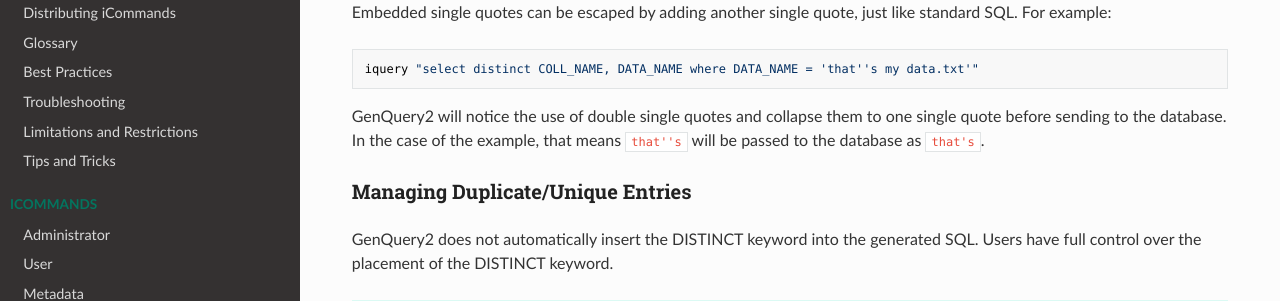
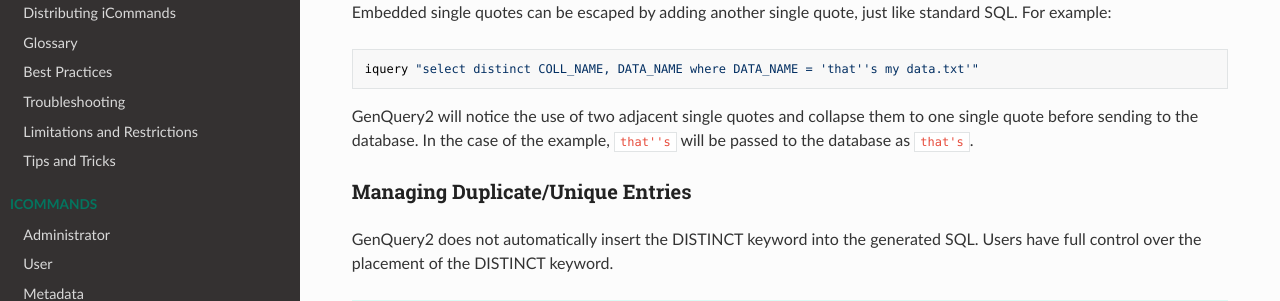
Before and after one commit to irods/irods_docs, an MkDocs documentation site: the page built from docs/system_overview/genquery.md, in a window 1280 px wide and 900 px high, scrolled down 20277 px. Shown: the part 151-452 px from the top of the window. Built offline with MkDocs 1.6.1, drawn with Linux system fonts in a browser that asks for light colours; nearby versions of some CDN libraries.

Commit message:
[#134] GenQuery2: Align wording for escaping single quotes with GenQuery1.

````diff
--- a/docs/system_overview/genquery.md
+++ b/docs/system_overview/genquery.md
@@ -841,7 +841,7 @@
 iquery "select distinct COLL_NAME, DATA_NAME where DATA_NAME = 'that''s my data.txt'"
 ```
 
-GenQuery2 will notice the use of double single quotes and collapse them to one single quote before sending to the database. In the case of the example, that means `that''s` will be passed to the database as `that's`.
+GenQuery2 will notice the use of two adjacent single quotes and collapse them to one single quote before sending to the database. In the case of the example, `that''s` will be passed to the database as `that's`.
 
 ### Managing Duplicate/Unique Entries
 
````
